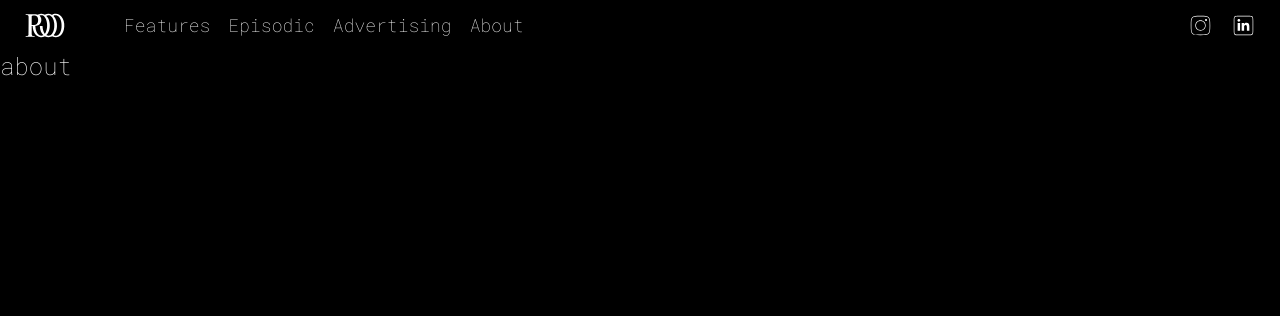
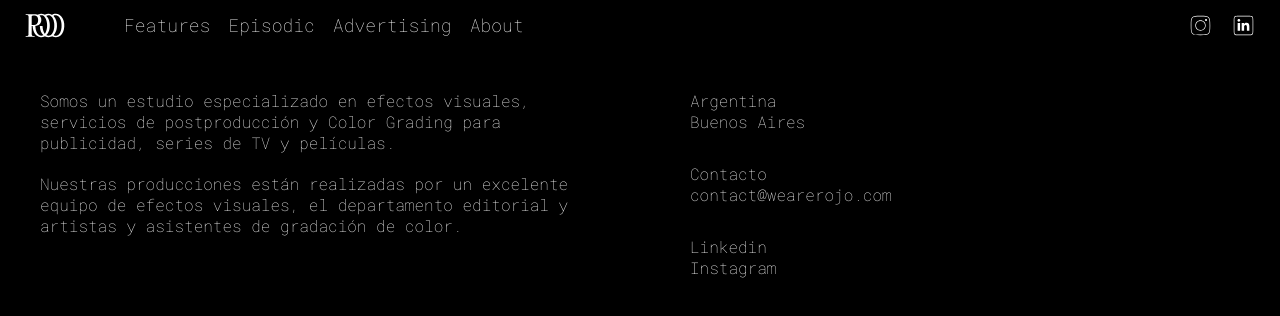
Before and after one commit to xsamskellington/we-are-rojo, a Next.js app: page /about in a window 1280 px wide. Shown: the top 316 px of the page. Built offline with nearby package versions, Linux system fonts and the light colour scheme.

Commit message:
adding pages

```diff
--- a/src/app/about/page.tsx
+++ b/src/app/about/page.tsx
@@ -1,5 +1,52 @@
+import './styles.css';
 const Page = () => {
-  return <h2>about</h2>;
+  return (
+    <div className="about-container">
+      <div className="about-text">
+        <p>
+          Somos un estudio especializado en efectos visuales, servicios de
+          postproducción y Color Grading para publicidad, series de TV y
+          películas.
+        </p>
+        <p>
+          Nuestras producciones están realizadas por un excelente equipo de
+          efectos visuales, el departamento editorial y artistas y asistentes de
+          gradación de color.
+        </p>
+      </div>
+
+      <div className="social-text">
+        <div>
+          <p>Argentina</p>
+          <p>Buenos Aires</p>
+        </div>
+        <div>
+          <p>Contacto</p>
+          <a href="mailto:contact@wearerojo.com" target="_blank">
+            contact@wearerojo.com
+          </a>
+        </div>
+        <div>
+          <p>
+            <a
+              href="https://www.linkedin.com/company/wearerojo/"
+              target="_blank"
+            >
+              Linkedin
+            </a>
+          </p>
+          <p>
+            <a
+              href="https://www.instagram.com/wearerojostudio/"
+              target="_blank"
+            >
+              Instagram
+            </a>
+          </p>
+        </div>
+      </div>
+    </div>
+  );
 };
 
 export default Page;
--- /dev/null
+++ b/src/app/about/styles.css
@@ -0,0 +1,25 @@
+.about-container {
+  padding: 30px;
+  display: flex;
+  height: 13em;
+}
+
+.about-text {
+  width: 50%;
+  padding: 10px;
+  display: flex;
+  flex-direction: column;
+}
+
+.about-text > p {
+  margin-bottom: 20px;
+}
+
+.social-text {
+  width: 50%;
+  margin-left: 80px;
+  padding: 10px;
+  display: flex;
+  flex-direction: column;
+  justify-content: space-between;
+}
--- a/src/app/advertising/burger-king/page.tsx
+++ b/src/app/advertising/burger-king/page.tsx
@@ -1,4 +1,4 @@
-import './styles.css';
+import '../../pagesStyles.css';
 import VideoPlayer from '@/components/videoPlayer';
 
 const Page = () => {
--- a/src/app/advertising/corona-sunbrew/page.tsx
+++ b/src/app/advertising/corona-sunbrew/page.tsx
@@ -1,4 +1,4 @@
-import './styles.css';
+import '../../pagesStyles.css';
 import VideoPlayer from '@/components/videoPlayer';
 
 const Page = () => {
--- a/src/app/page.tsx
+++ b/src/app/page.tsx
@@ -8,6 +8,7 @@ const Home = () => {
           className="video"
           controlsList="nodownload"
           autoPlay
+          loop
           // poster={image}
         >
           <source src={'/rojoReel.mp4'} type="video/mp4" />
--- a/src/components/videoPlayer/index.tsx
+++ b/src/components/videoPlayer/index.tsx
@@ -2,7 +2,7 @@ import './styles.css';
 
 export interface VideoPlayerProps {
   src: string;
-  image: string;
+  image?: string;
 }
 
 const VideoPlayer = ({ src, image }: VideoPlayerProps) => {
```
